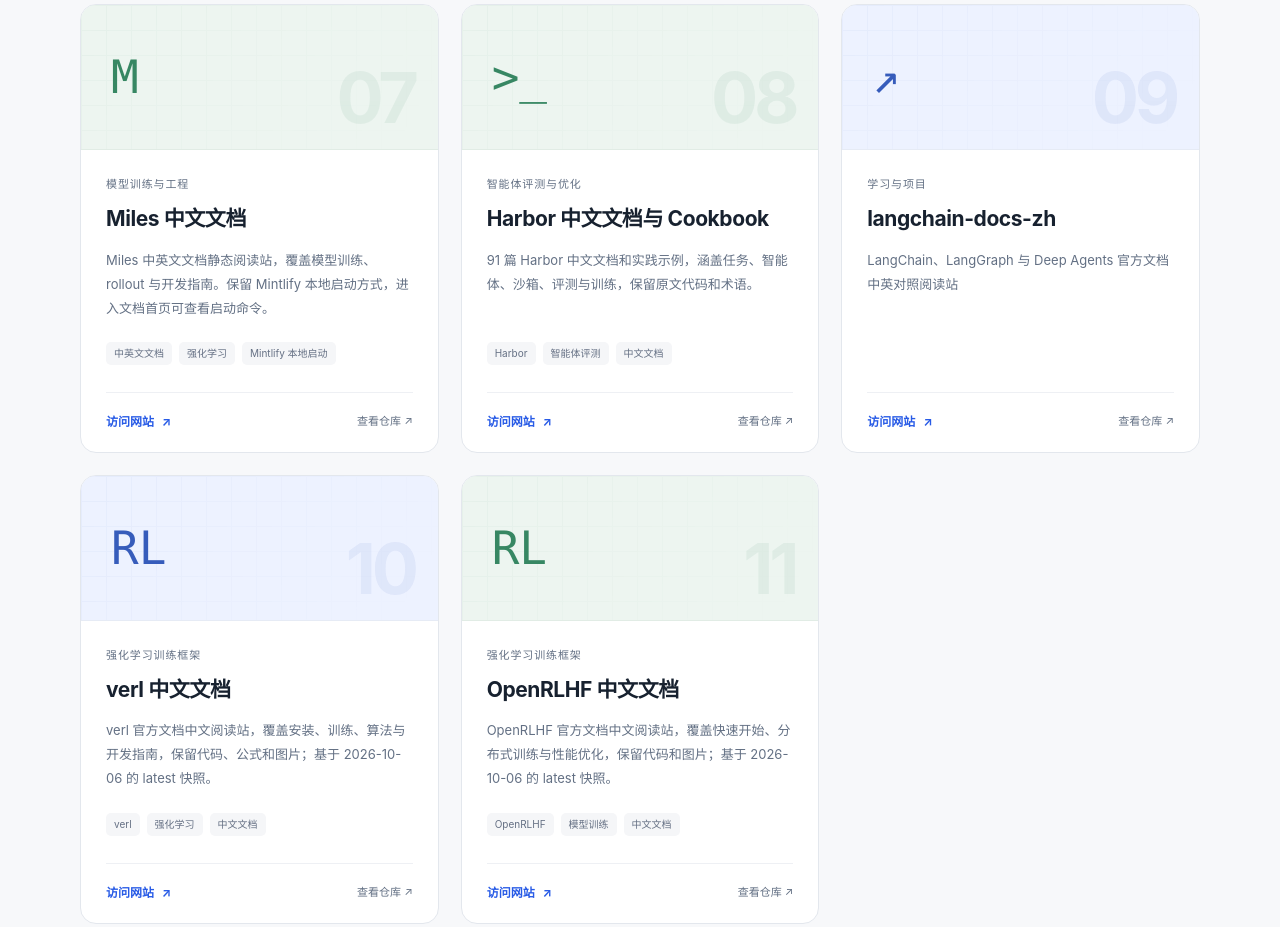
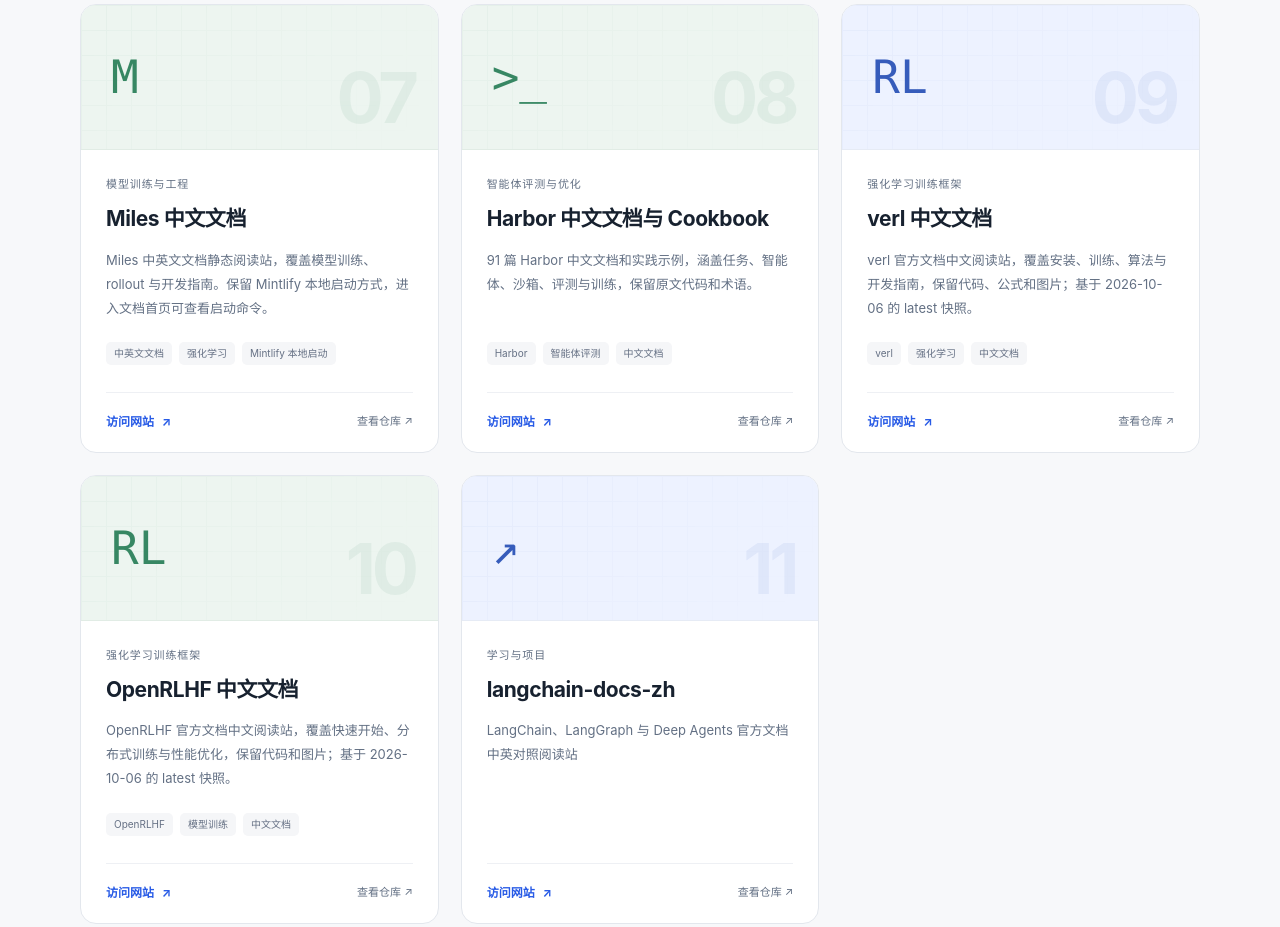
Before and after one commit to xingshuozhu1998/xingshuozhu1998.github.io, a plain HTML site: page index.html in a window 1280 px wide. Shown: the part 1424-2351 px from the top of the page. Drawn offline with Linux system fonts and the light colour scheme; no server answers.

Commit message:
自动同步公开 Pages 站点目录

```diff
--- a/index.html
+++ b/index.html
@@ -49,18 +49,18 @@
  <div class="card-visual" aria-hidden="true"><span class="visual-grid"></span><span class="visual-symbol">&gt;_</span><span class="visual-number">08</span></div>
  <div class="card-body"><p class="category">智能体评测与优化</p><h3>Harbor 中文文档与 Cookbook</h3><p class="description">91 篇 Harbor 中文文档和实践示例，涵盖任务、智能体、沙箱、评测与训练，保留原文代码和术语。</p><ul class="tags" aria-label="主题"><li>Harbor</li><li>智能体评测</li><li>中文文档</li></ul>
  <div class="card-links"><a class="visit" href="https://xingshuozhu1998.github.io/harbor-zh/">访问网站 <span aria-hidden="true">↗</span></a><a class="repository" href="https://github.com/xingshuozhu1998/harbor-zh" target="_blank" rel="noopener noreferrer" aria-label="查看Harbor 中文文档与 Cookbook的GitHub仓库">查看仓库 <span aria-hidden="true">↗</span></a></div></div></article>
+<article class="site-card blue" data-repository="verl-zh">
+ <div class="card-visual" aria-hidden="true"><span class="visual-grid"></span><span class="visual-symbol">RL</span><span class="visual-number">09</span></div>
+ <div class="card-body"><p class="category">强化学习训练框架</p><h3>verl 中文文档</h3><p class="description">verl 官方文档中文阅读站，覆盖安装、训练、算法与开发指南，保留代码、公式和图片；基于 2026-10-06 的 latest 快照。</p><ul class="tags" aria-label="主题"><li>verl</li><li>强化学习</li><li>中文文档</li></ul>
+ <div class="card-links"><a class="visit" href="https://xingshuozhu1998.github.io/verl-zh/">访问网站 <span aria-hidden="true">↗</span></a><a class="repository" href="https://github.com/xingshuozhu1998/verl-zh" target="_blank" rel="noopener noreferrer" aria-label="查看verl 中文文档的GitHub仓库">查看仓库 <span aria-hidden="true">↗</span></a></div></div></article>
+<article class="site-card green" data-repository="openrlhf-zh">
+ <div class="card-visual" aria-hidden="true"><span class="visual-grid"></span><span class="visual-symbol">RL</span><span class="visual-number">10</span></div>
+ <div class="card-body"><p class="category">强化学习训练框架</p><h3>OpenRLHF 中文文档</h3><p class="description">OpenRLHF 官方文档中文阅读站，覆盖快速开始、分布式训练与性能优化，保留代码和图片；基于 2026-10-06 的 latest 快照。</p><ul class="tags" aria-label="主题"><li>OpenRLHF</li><li>模型训练</li><li>中文文档</li></ul>
+ <div class="card-links"><a class="visit" href="https://xingshuozhu1998.github.io/openrlhf-zh/">访问网站 <span aria-hidden="true">↗</span></a><a class="repository" href="https://github.com/xingshuozhu1998/openrlhf-zh" target="_blank" rel="noopener noreferrer" aria-label="查看OpenRLHF 中文文档的GitHub仓库">查看仓库 <span aria-hidden="true">↗</span></a></div></div></article>
 <article class="site-card blue" data-repository="langchain-docs-zh">
- <div class="card-visual" aria-hidden="true"><span class="visual-grid"></span><span class="visual-symbol">↗</span><span class="visual-number">09</span></div>
+ <div class="card-visual" aria-hidden="true"><span class="visual-grid"></span><span class="visual-symbol">↗</span><span class="visual-number">11</span></div>
  <div class="card-body"><p class="category">学习与项目</p><h3>langchain-docs-zh</h3><p class="description">LangChain、LangGraph 与 Deep Agents 官方文档中英对照阅读站</p><ul class="tags" aria-label="主题"></ul>
  <div class="card-links"><a class="visit" href="https://xingshuozhu1998.github.io/langchain-docs-zh/">访问网站 <span aria-hidden="true">↗</span></a><a class="repository" href="https://github.com/xingshuozhu1998/langchain-docs-zh" target="_blank" rel="noopener noreferrer" aria-label="查看langchain-docs-zh的GitHub仓库">查看仓库 <span aria-hidden="true">↗</span></a></div></div></article>
-<article class="site-card blue" data-repository="verl-zh">
-<div class="card-visual" aria-hidden="true"><span class="visual-grid"></span><span class="visual-symbol">RL</span><span class="visual-number">10</span></div>
-<div class="card-body"><p class="category">强化学习训练框架</p><h3>verl 中文文档</h3><p class="description">verl 官方文档中文阅读站，覆盖安装、训练、算法与开发指南，保留代码、公式和图片；基于 2026-10-06 的 latest 快照。</p><ul class="tags" aria-label="主题"><li>verl</li><li>强化学习</li><li>中文文档</li></ul>
-<div class="card-links"><a class="visit" href="https://xingshuozhu1998.github.io/verl-zh/">访问网站 <span aria-hidden="true">↗</span></a><a class="repository" href="https://github.com/xingshuozhu1998/verl-zh" target="_blank" rel="noopener noreferrer" aria-label="查看verl 中文文档的GitHub仓库">查看仓库 <span aria-hidden="true">↗</span></a></div></div></article>
-<article class="site-card green" data-repository="openrlhf-zh">
-<div class="card-visual" aria-hidden="true"><span class="visual-grid"></span><span class="visual-symbol">RL</span><span class="visual-number">11</span></div>
-<div class="card-body"><p class="category">强化学习训练框架</p><h3>OpenRLHF 中文文档</h3><p class="description">OpenRLHF 官方文档中文阅读站，覆盖快速开始、分布式训练与性能优化，保留代码和图片；基于 2026-10-06 的 latest 快照。</p><ul class="tags" aria-label="主题"><li>OpenRLHF</li><li>模型训练</li><li>中文文档</li></ul>
-<div class="card-links"><a class="visit" href="https://xingshuozhu1998.github.io/openrlhf-zh/">访问网站 <span aria-hidden="true">↗</span></a><a class="repository" href="https://github.com/xingshuozhu1998/openrlhf-zh" target="_blank" rel="noopener noreferrer" aria-label="查看OpenRLHF 中文文档的GitHub仓库">查看仓库 <span aria-hidden="true">↗</span></a></div></div></article>
 <!-- sites:end --></div></section>
 </main>
 <footer class="footer"><span>© 2026 xingshuozhu1998 · 持续学习，慢慢积累。</span><div class="footer-links"><a href="https://github.com/xingshuozhu1998?tab=repositories" target="_blank" rel="noopener noreferrer">所有仓库 ↗</a><a href="https://github.com/xingshuozhu1998/xingshuozhu1998.github.io" target="_blank" rel="noopener noreferrer">主页源码 ↗</a></div></footer>
```
